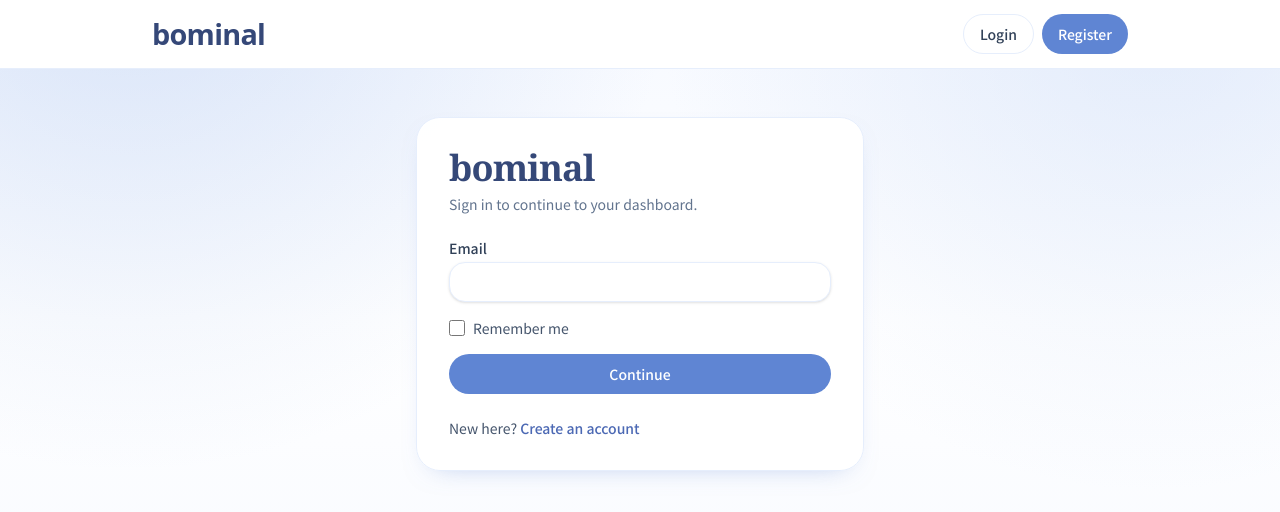
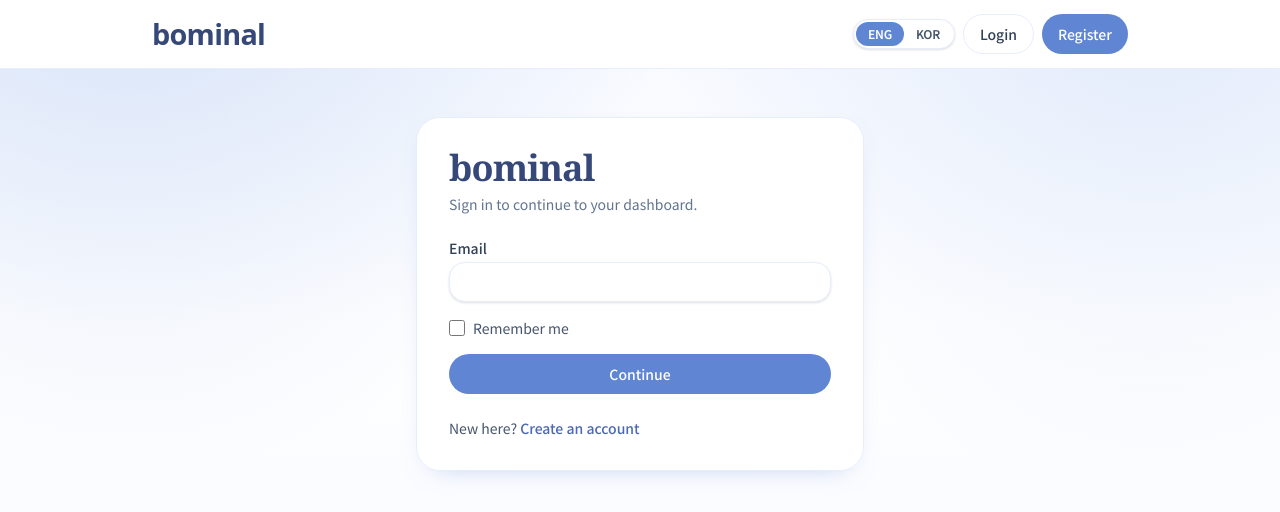
Before and after one commit to jason931225/bominal-train, a Next.js app in the folder web/: page /login in a window 1280 px wide. Shown: the top 512 px of the page. Built offline with nearby package versions, Linux system fonts and the light colour scheme; no server answers; a web font is replaced by a local one.

Commit message:
feat(web): add top-nav ENG/KOR switch and remove account locale control

```diff
--- a/web/app/layout.tsx
+++ b/web/app/layout.tsx
@@ -115,7 +115,7 @@ export default async function RootLayout({
         <ThemeInitScript />
         <ThemeProvider>
           <LocaleProvider initialLocale={locale}>
-            <AppShell user={user} locale={locale}>
+            <AppShell user={user}>
               {children}
             </AppShell>
           </LocaleProvider>
--- a/web/components/account/account-settings-panel.tsx
+++ b/web/components/account/account-settings-panel.tsx
@@ -20,7 +20,6 @@ type AccountFormState = {
   email: string;
   display_name: string;
   phone_number: string;
-  ui_locale: "en" | "ko";
   billing_address_line1: string;
   billing_address_line2: string;
   billing_city: string;
@@ -91,7 +90,7 @@ type AccountOptionalPatchKey =
   | "billing_country"
   | "billing_postal_code";
 
-type AccountPatchKey = AccountOptionalPatchKey | "email" | "ui_locale" | "birthday" | "new_password";
+type AccountPatchKey = AccountOptionalPatchKey | "email" | "birthday" | "new_password";
 type AccountPatchPayload = Partial<Record<AccountPatchKey, string | null>>;
 
 const OPTIONAL_PATCH_KEYS: AccountOptionalPatchKey[] = [
@@ -130,10 +129,6 @@ function buildAccountPatch(form: AccountFormState, baseline: AccountFormState):
     setOptionalIfChanged(payload, key, form[key], baseline[key]);
   }
 
-  if (form.ui_locale !== baseline.ui_locale) {
-    payload.ui_locale = form.ui_locale;
-  }
-
   if (form.birthday !== baseline.birthday) {
     payload.birthday = form.birthday || null;
   }
@@ -153,12 +148,10 @@ function isSensitiveAccountPatch(payload: AccountPatchPayload): boolean {
 }
 
 function buildInitialForm(user: BominalUser): AccountFormState {
-  const locale = user.ui_locale === "ko" ? "ko" : "en";
   return {
     email: user.email ?? "",
     display_name: user.display_name ?? "",
     phone_number: user.phone_number ?? "",
-    ui_locale: locale,
     billing_address_line1: user.billing_address_line1 ?? "",
     billing_address_line2: user.billing_address_line2 ?? "",
     billing_city: user.billing_city ?? "",
@@ -555,19 +548,6 @@ export function AccountSettingsPanel({
             {t("settings.generalSection")}
           </p>
 
-          <label className="text-sm text-slate-700 md:col-span-2">
-            {t("settings.language")}
-            <select
-              value={form.ui_locale}
-              onChange={(event) => setForm((current) => ({ ...current, ui_locale: event.target.value as "en" | "ko" }))}
-              className={`mt-1 ${UI_FIELD}`}
-            >
-              <option value="en">{t("settings.langEnglish")}</option>
-              <option value="ko">{t("settings.langKorean")}</option>
-            </select>
-            <p className="mt-1 text-xs text-slate-500">{t("settings.languageHelp")}</p>
-          </label>
-
           <label className="text-sm text-slate-700">
             {t("settings.email")}
             <input
--- a/web/components/app-shell.tsx
+++ b/web/components/app-shell.tsx
@@ -5,17 +5,14 @@ import { usePathname } from "next/navigation";
 
 import { PageTransition } from "@/components/page-transition";
 import { TopNav } from "@/components/top-nav";
-import type { Locale } from "@/lib/i18n";
 import { ROUTES } from "@/lib/routes";
 import type { BominalUser } from "@/lib/types";
 
 export function AppShell({
   user,
-  locale,
   children,
 }: {
   user: BominalUser | null;
-  locale: Locale;
   children: React.ReactNode;
 }) {
   const pathname = usePathname();
@@ -105,7 +102,7 @@ export function AppShell({
 
   return (
     <>
-      {showTopNav ? <TopNav user={user} locale={locale} /> : null}
+      {showTopNav ? <TopNav user={user} /> : null}
       <main className={mainClassName}>
         {isLanding || isReviewRoute ? children : <PageTransition>{children}</PageTransition>}
       </main>
--- a/web/components/top-nav.tsx
+++ b/web/components/top-nav.tsx
@@ -1,13 +1,15 @@
 "use client";
 
+import { useState } from "react";
 import Link from "next/link";
-import { usePathname } from "next/navigation";
+import { usePathname, useRouter } from "next/navigation";
 
+import { useLocale } from "@/components/locale-provider";
 import { NavBurgerMenu } from "@/components/nav-burger-menu";
 import { TopNavTaskAttention } from "@/components/top-nav-task-attention";
 import { TopNavBrand } from "@/components/top-nav-brand";
+import { clientApiBaseUrl } from "@/lib/api-base";
 import type { Locale } from "@/lib/i18n";
-import { t } from "@/lib/i18n";
 import { isPathPrefix, ROUTES } from "@/lib/routes";
 import { UI_BUTTON_OUTLINE, UI_BUTTON_PRIMARY } from "@/lib/ui";
 import type { BominalUser } from "@/lib/types";
@@ -32,14 +34,83 @@ function resolveSection(pathname: string): SectionRule | null {
   return null;
 }
 
-function getBrandSectionLabel(locale: Locale, pathname: string): string | null {
+function getBrandSectionLabel(pathname: string, translate: (key: string) => string): string | null {
   const key = resolveSection(pathname)?.brandKey ?? null;
-  return key ? t(locale, key) : null;
+  return key ? translate(key) : null;
 }
 
-export function TopNav({ user, locale }: { user: BominalUser | null; locale: Locale }) {
+function TopNavLocaleSwitch({
+  locale,
+  disabled,
+  onChange,
+}: {
+  locale: Locale;
+  disabled: boolean;
+  onChange: (next: Locale) => void;
+}) {
+  const options: Array<{ value: Locale; label: string }> = [
+    { value: "en", label: "ENG" },
+    { value: "ko", label: "KOR" },
+  ];
+
+  return (
+    <div className="inline-flex items-center rounded-full border border-blossom-200 bg-white p-0.5 shadow-sm">
+      {options.map((option) => {
+        const active = locale === option.value;
+        return (
+          <button
+            key={option.value}
+            type="button"
+            onClick={() => onChange(option.value)}
+            disabled={disabled}
+            aria-pressed={active}
+            className={`rounded-full px-3 py-1 text-xs font-semibold tracking-tight transition-colors ${
+              active ? "bg-blossom-500 text-white" : "text-slate-600 hover:bg-blossom-50 hover:text-blossom-700"
+            } disabled:cursor-not-allowed disabled:opacity-60`}
+          >
+            {option.label}
+          </button>
+        );
+      })}
+    </div>
+  );
+}
+
+export function TopNav({ user }: { user: BominalUser | null }) {
   const pathname = usePathname() ?? ROUTES.modules.train;
-  const brandSectionLabel = getBrandSectionLabel(locale, pathname);
+  const router = useRouter();
+  const { locale, setLocale, t } = useLocale();
+  const [localeSubmitting, setLocaleSubmitting] = useState(false);
+  const brandSectionLabel = getBrandSectionLabel(pathname, t);
+
+  const onLocaleChange = async (next: Locale) => {
+    if (next === locale || localeSubmitting) return;
+    const previous = locale;
+    setLocale(next);
+
+    if (!user) {
+      return;
+    }
+
+    setLocaleSubmitting(true);
+    try {
+      const response = await fetch(`${clientApiBaseUrl}/api/auth/account`, {
+        method: "PATCH",
+        credentials: "include",
+        headers: { "Content-Type": "application/json" },
+        body: JSON.stringify({ ui_locale: next }),
+      });
+      if (!response.ok) {
+        setLocale(previous);
+        return;
+      }
+      router.refresh();
+    } catch {
+      setLocale(previous);
+    } finally {
+      setLocaleSubmitting(false);
+    }
+  };
 
   return (
     <header className="sticky top-0 z-[140] border-b border-blossom-100 bg-white">
@@ -48,16 +119,18 @@ export function TopNav({ user, locale }: { user: BominalUser | null; locale: Loc
 
         {user ? (
           <div className="flex items-center gap-3">
+            <TopNavLocaleSwitch locale={locale} disabled={localeSubmitting} onChange={onLocaleChange} />
             <TopNavTaskAttention userId={user.id} displayName={user.display_name?.trim() || user.email} />
             <NavBurgerMenu isAdmin={user.role === "admin"} />
           </div>
         ) : (
           <div className="flex items-center gap-2">
+            <TopNavLocaleSwitch locale={locale} disabled={false} onChange={onLocaleChange} />
             <Link href={ROUTES.login} className={UI_BUTTON_OUTLINE}>
-              {t(locale, "nav.login")}
+              {t("nav.login")}
             </Link>
             <Link href={ROUTES.register} className={UI_BUTTON_PRIMARY}>
-              {t(locale, "nav.register")}
+              {t("nav.register")}
             </Link>
           </div>
         )}
```
Also changed, not shown: 2 other files (tests, documents, lock files or other folders).
